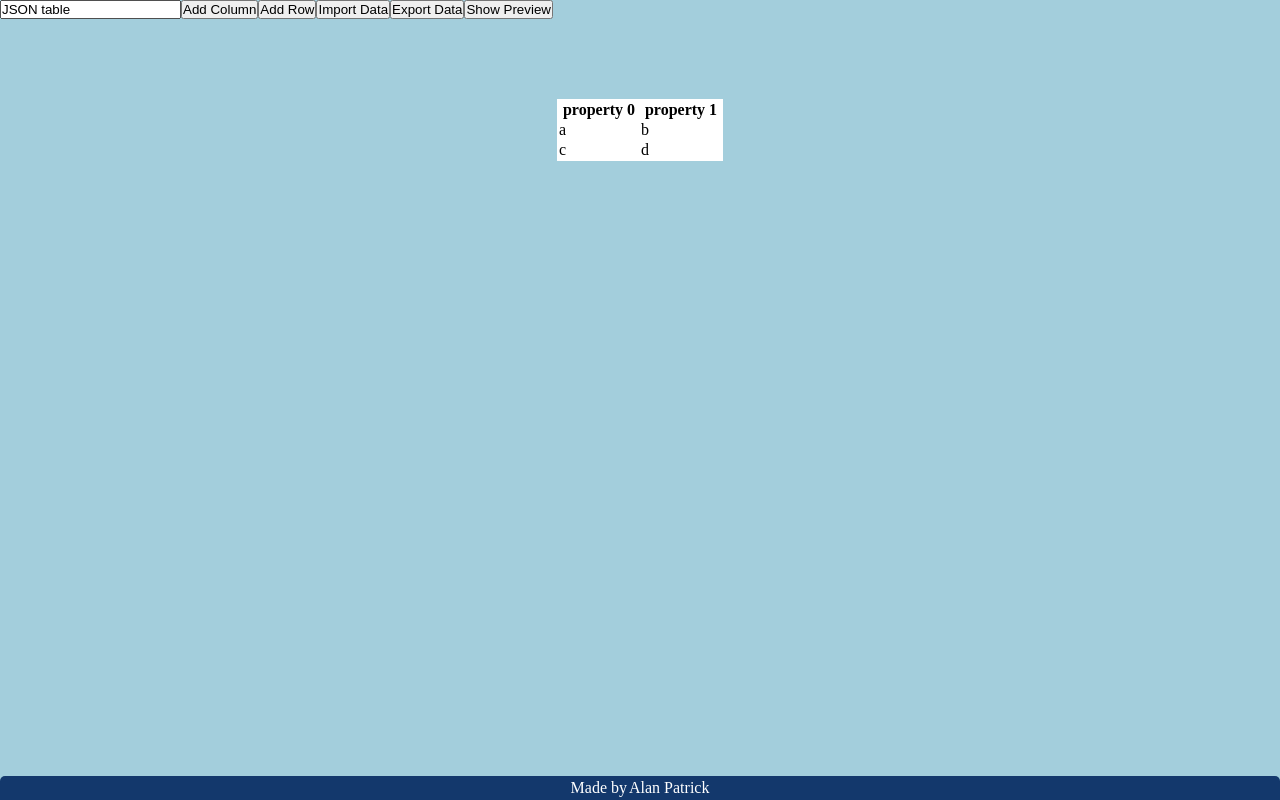
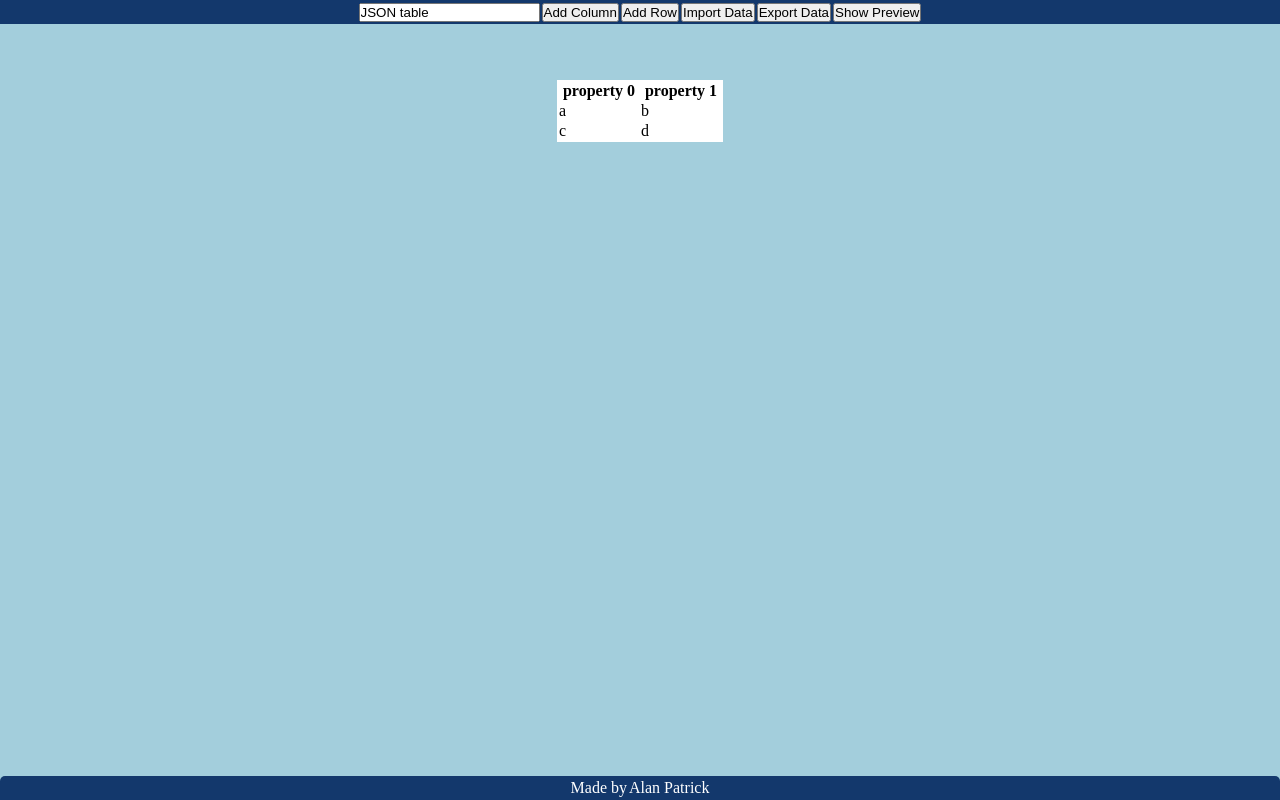
Before and after one commit to al-ptk/nosql-table, a React (Create React App) app: page / in a window 1280 px wide. Built offline with nearby package versions, Linux system fonts and the light colour scheme.

Commit message:
Create StyledActionBar

```diff
--- /dev/null
+++ b/src/ActionBar/ActioBar.styled.js
@@ -0,0 +1,21 @@
+import styled from 'styled-components';
+
+export const StyledActionBar = styled.header`
+  position: fixed;
+  top: 0;
+  width: 100vw;
+  height: 1.5em;
+
+  display: flex;
+  justify-content: center;
+  align-items: center;
+  gap: 2px;
+
+  background-color: hsl(215, 70%, 25%);
+  color: white;
+
+  a {
+    color: white;
+    text-decoration: none;
+  }
+`;
--- a/src/ActionBar/ActionBar.js
+++ b/src/ActionBar/ActionBar.js
@@ -1,5 +1,6 @@
 import React, { useRef } from 'react';
 import { columnfy, getAllKeys, objectify } from '../helperFunctions';
+import { StyledActionBar } from './ActioBar.styled';
 
 export function ActionBar({
   tableData,
@@ -38,7 +39,7 @@ export function ActionBar({
   };
 
   return (
-    <div>
+    <StyledActionBar>
       <input value={title} onInput={(e) => setTitle(e.target.value)} />
       <button onClick={addColumn}>Add Column</button>
       <button onClick={addRow}>Add Row</button>
@@ -47,7 +48,7 @@ export function ActionBar({
       />
       <ExportDataButton {...{ tableData, headingOrder, rowNumber, title }} />
       <button onClick={togglePreview}>Show Preview</button>
-    </div>
+    </StyledActionBar>
   );
 }
 
```
